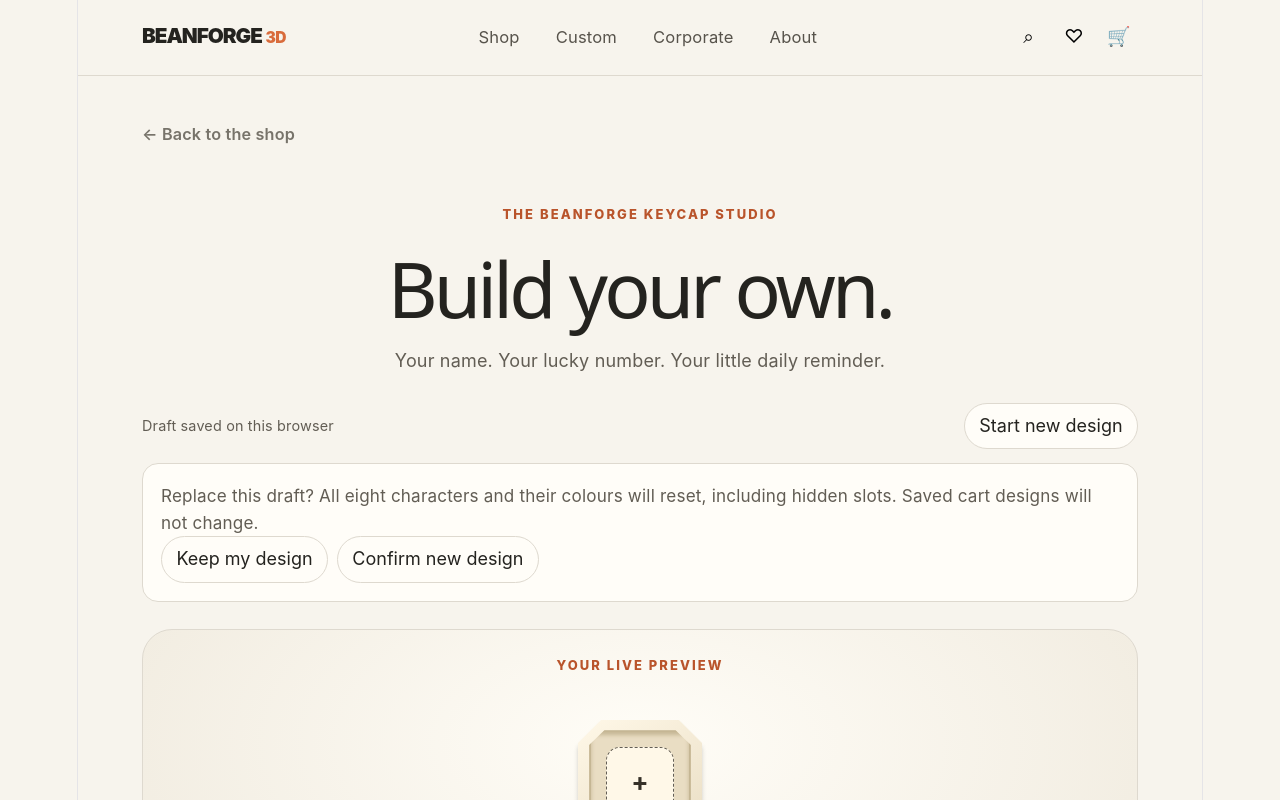
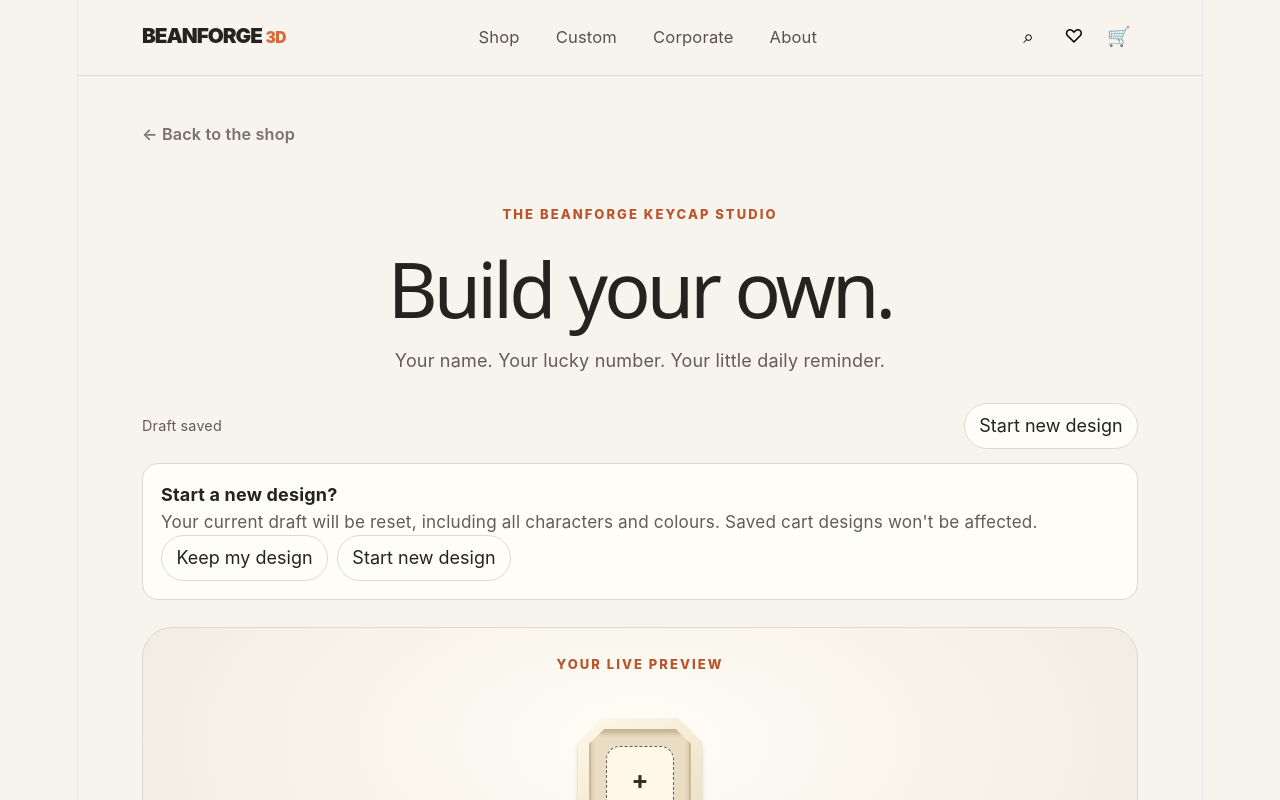
Before and after one commit to jyqyy2/beanforge3d, a React (Vite) app: page /studio/keycaps in a window 1280 px wide. Both pictures are taken after a click on the button "Start new design". Shown: the top 800 px of the page. Built offline with nearby package versions, Linux system fonts and the light colour scheme.

Commit message:
clarify draft status and new design confirmation

```diff
--- a/src/pages/KeycapStudioPage.tsx
+++ b/src/pages/KeycapStudioPage.tsx
@@ -128,13 +128,14 @@ function KeycapStudioEditor({ editIdentity, savedConfiguration }: { editIdentity
         </div>
       </section>}
       {editIdentity === null && <section className="studio-draft-toolbar" aria-label="Studio draft">
-        <p role="status">{saveResult?.snapshot !== draftSnapshot ? 'Saving draft…' : saveResult.saved ? 'Draft saved on this browser' : 'Draft not saved. Keep this page open to avoid losing changes.'}</p>
+        <p role="status">{saveResult?.snapshot !== draftSnapshot ? 'Saving draft…' : saveResult.saved ? 'Draft saved' : 'Draft not saved. Keep this page open to avoid losing changes.'}</p>
         <div className="studio-choices"><button ref={resetButton} type="button" aria-expanded={confirmReset} aria-controls="draft-reset-confirmation" onClick={() => setConfirmReset(true)}>Start new design</button></div>
-        {confirmReset && <div id="draft-reset-confirmation" role="group" aria-label="Confirm new design">
-          <p className="studio-note">Replace this draft? All eight characters and their colours will reset, including hidden slots. Saved cart designs will not change.</p>
+        {confirmReset && <div id="draft-reset-confirmation" role="group" aria-labelledby="draft-reset-title" aria-describedby="draft-reset-description">
+          <p id="draft-reset-title"><strong>Start a new design?</strong></p>
+          <p id="draft-reset-description" className="studio-note">Your current draft will be reset, including all characters and colours. Saved cart designs won't be affected.</p>
           <div className="studio-choices">
             <button type="button" onClick={() => { setConfirmReset(false); resetButton.current?.focus() }}>Keep my design</button>
-            <button type="button" onClick={resetDraft}>Confirm new design</button>
+            <button type="button" onClick={resetDraft}>Start new design</button>
           </div>
         </div>}
       </section>}
```
